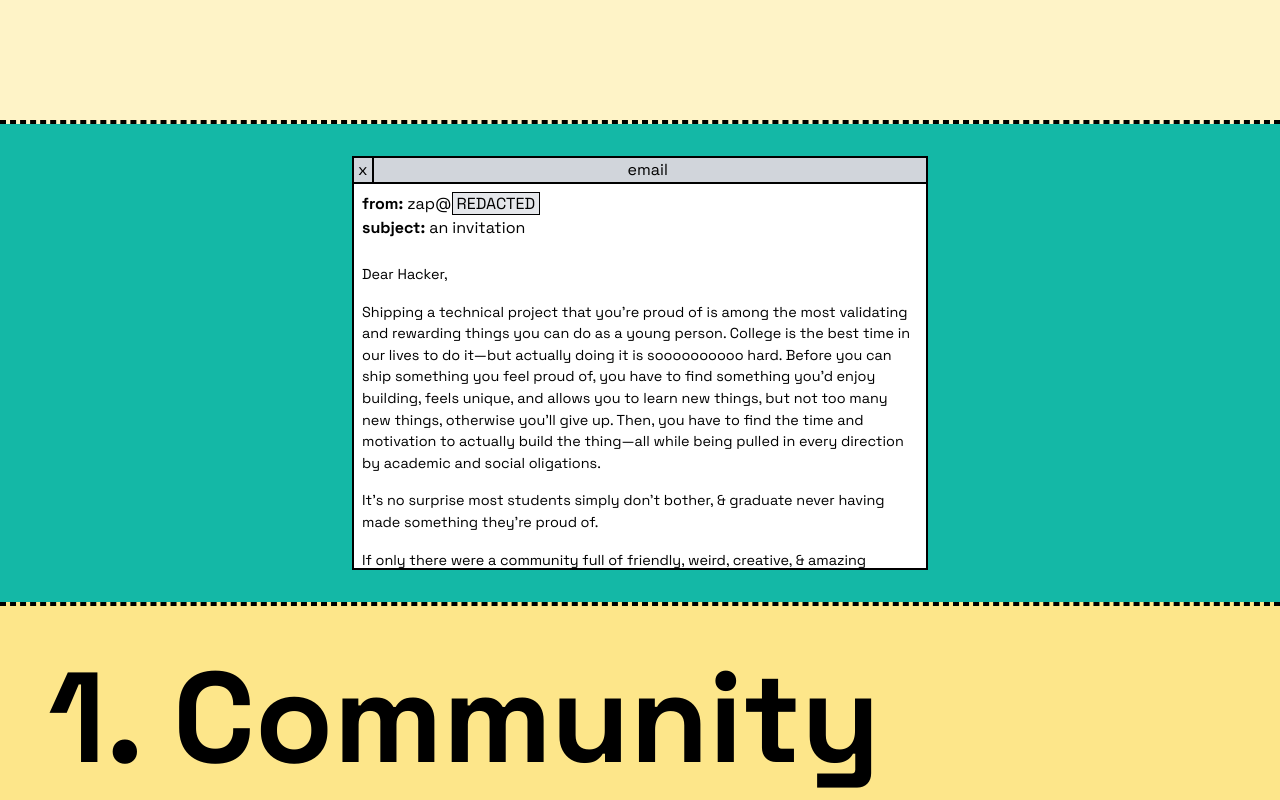
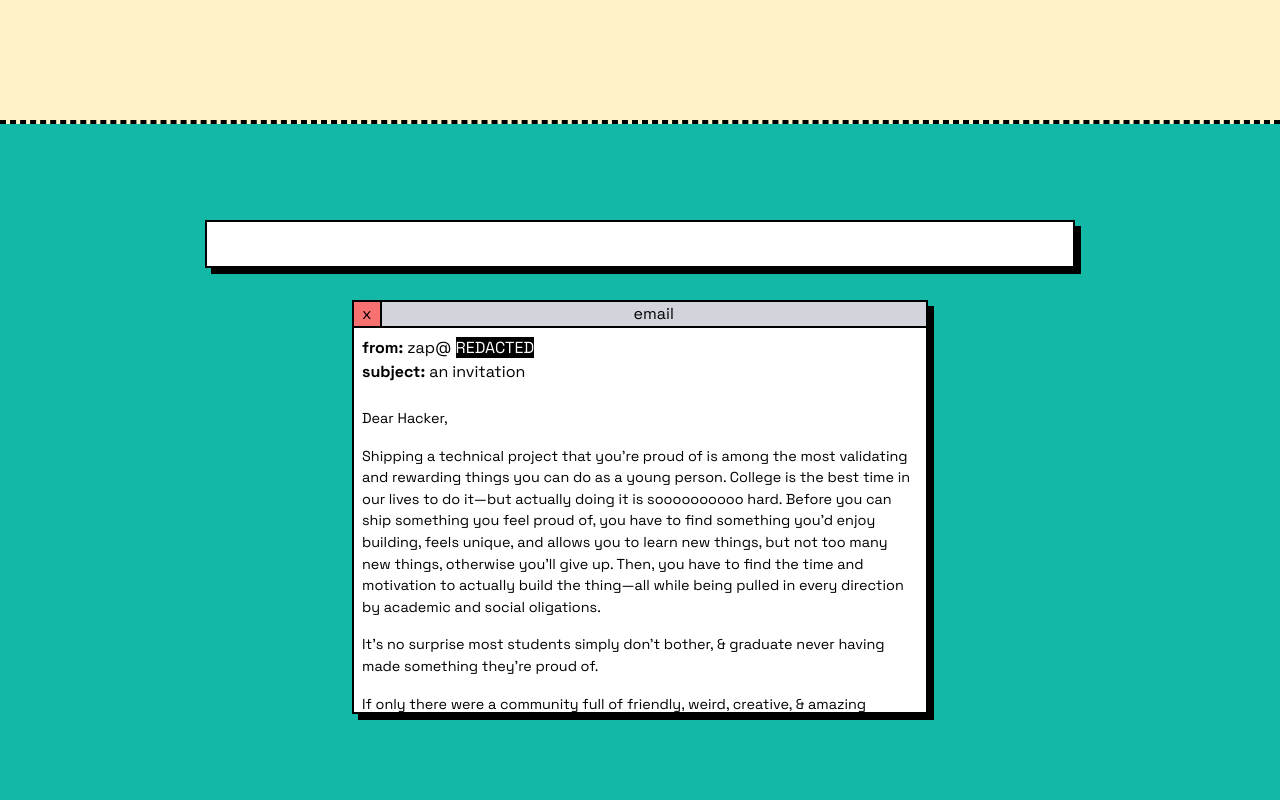
Before and after one commit to purduehackers/site, a Next.js app: page / in a window 1280 px wide. Shown: the part 680-1480 px from the top of the page. Built offline with nearby package versions, Linux system fonts and the light colour scheme.

Commit message:
edited email body

```diff
--- a/components/email.tsx
+++ b/components/email.tsx
@@ -1,8 +1,28 @@
-const Email = () => (
-  <div className="bg-teal-500">
-    <div className="mt-8 border-2 border-black w-11/12 sm:w-[36rem] mx-auto mb-8">
-      <div className="border-b-2 border-black flex flex-row px-1 bg-gray-300">
-        <p className="pr-1 border-r-2 border-black">x</p>
+import Draggable from "react-draggable";
+import { useState, useEffect, useContext } from "react";
+
+import { DraggableContext, DraggableInterface } from "../context/DraggableContext";
+
+import { FontAwesomeIcon } from '@fortawesome/react-fontawesome'
+import { faEnvelope, faPaperPlane, faPencil, faCircle } from '@fortawesome/free-solid-svg-icons'
+
+const Email = () => {
+  const { draggable, setDraggable } = useContext(DraggableContext);
+
+  return (
+    <div className="bg-teal-500 min-h-screen p-24">
+      <div className="border-2 border-black flex justify-between items-center bg-white
+            w-11/12 sm:w-4/5 mx-auto h-12 mb-8 shadow-email">
+        <div>
+
+        </div>
+      </div>
+      <Draggable
+          disabled={!draggable}
+          handle=".handle">
+        <div className="mt-8 border-2 border-black w-11/12 sm:w-[36rem] mx-auto mb-8 shadow-email">
+          <div className="handle border-b-2 border-black flex flex-row bg-gray-300 cursor-pointer">
+            <p className="px-2 border-r-2 border-black bg-red-400">x</p>
             <div className="grow" />
             <p>email</p>
             <div className="grow" />
@@ -13,7 +33,7 @@ const Email = () => (
               from:{' '}
               <span className="font-normal">
                 zap@
-            <span className="border border-black px-1 bg-gray-200">
+                <span className="mx-1 bg-black text-white">
                   REDACTED
                 </span>
               </span>
@@ -55,7 +75,9 @@ const Email = () => (
             <p className="text-mxs">💛⚡️ The Purdue Hackers community</p>
           </div>
         </div>
+      </Draggable>
     </div>
-)
+  );
+}
 
 export default Email
--- a/tailwind.config.js
+++ b/tailwind.config.js
@@ -28,6 +28,7 @@ module.exports = {
       },
       boxShadow: {
         blocks: '8px 8px',
+        email: '6px 6px',
         'footer-btn': '0px 8px'
       },
       screens: {
```
Lines whose indentation alone changed are shown as unchanged.
